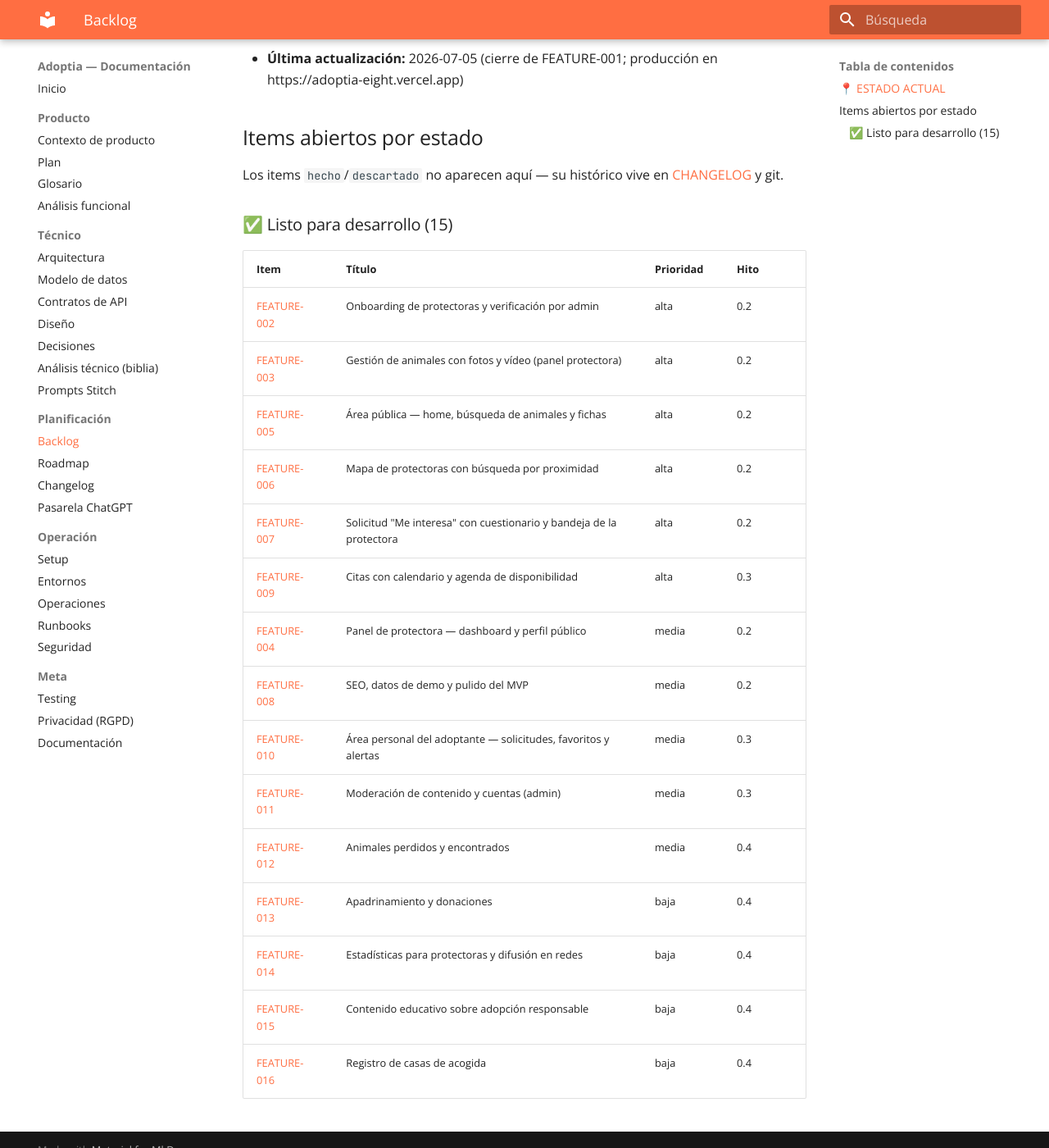
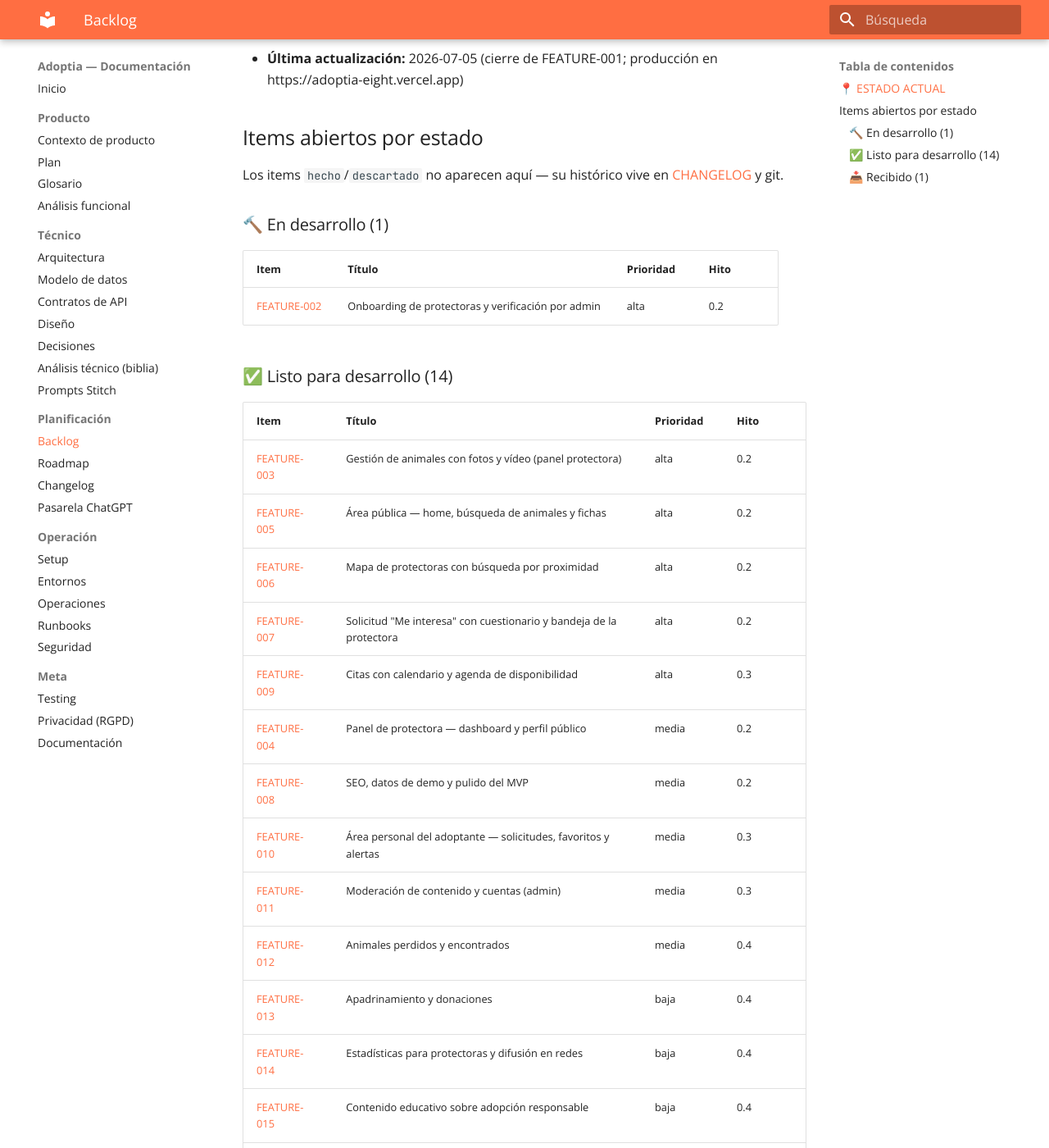
Before and after one commit to GorkaAnasinf/Adoptia, an MkDocs documentation site: the page built from docs/planning/BACKLOG.md, in a window 1280 px wide and 1400 px high, scrolled down 482 px. Shown: the whole window at 82% size. Built offline with MkDocs 1.6.1 and Material for MkDocs 9.7.7, drawn with Linux system fonts in a browser that asks for light colours; some of the changed text lies outside the part shown.

Commit message:
docs(planning): IMPROVEMENT-001 de-duplicar slug de protectora
Follow-up detectado en el QA de FEATURE-002: nombres de protectora repetidos
chocan en shelters.slug (unique global) con aviso enganoso. Item de mejora
para generar slug con sufijo incremental de forma atomica.

Co-Authored-By: Claude Opus 4.8 <noreply@anthropic.com>

```diff
--- a/docs/planning/BACKLOG.md
+++ b/docs/planning/BACKLOG.md
@@ -17,11 +17,16 @@
 Los items `hecho`/`descartado` no aparecen aquí — su histórico vive en [CHANGELOG](CHANGELOG.md) y git.
 
 <!-- RENDER:START -->
-### ✅ Listo para desarrollo (15)
+### 🔨 En desarrollo (1)
 
 | Item | Título | Prioridad | Hito |
 |------|--------|-----------|------|
 | [FEATURE-002](items/FEATURE-002.md) | Onboarding de protectoras y verificación por admin | alta | 0.2 |
+
+### ✅ Listo para desarrollo (14)
+
+| Item | Título | Prioridad | Hito |
+|------|--------|-----------|------|
 | [FEATURE-003](items/FEATURE-003.md) | Gestión de animales con fotos y vídeo (panel protectora) | alta | 0.2 |
 | [FEATURE-005](items/FEATURE-005.md) | Área pública — home, búsqueda de animales y fichas | alta | 0.2 |
 | [FEATURE-006](items/FEATURE-006.md) | Mapa de protectoras con búsqueda por proximidad | alta | 0.2 |
@@ -36,4 +41,10 @@ Los items `hecho`/`descartado` no aparecen aquí — su histórico vive en [CHAN
 | [FEATURE-014](items/FEATURE-014.md) | Estadísticas para protectoras y difusión en redes | baja | 0.4 |
 | [FEATURE-015](items/FEATURE-015.md) | Contenido educativo sobre adopción responsable | baja | 0.4 |
 | [FEATURE-016](items/FEATURE-016.md) | Registro de casas de acogida | baja | 0.4 |
+
+### 📥 Recibido (1)
+
+| Item | Título | Prioridad | Hito |
+|------|--------|-----------|------|
+| [IMPROVEMENT-001](items/IMPROVEMENT-001.md) | De-duplicar el slug de protectora (nombres repetidos) | media | — |
 <!-- RENDER:END -->
```
Also changed, not shown: docs/planning/ROADMAP.md (+7 -1 lines), docs/planning/items/IMPROVEMENT-001.md (added, +34 -0 lines), docs/planning/items/INDEX.md (+2 -1 lines), docs/product/PRODUCT_CONTEXT.md (+2 -2 lines).
